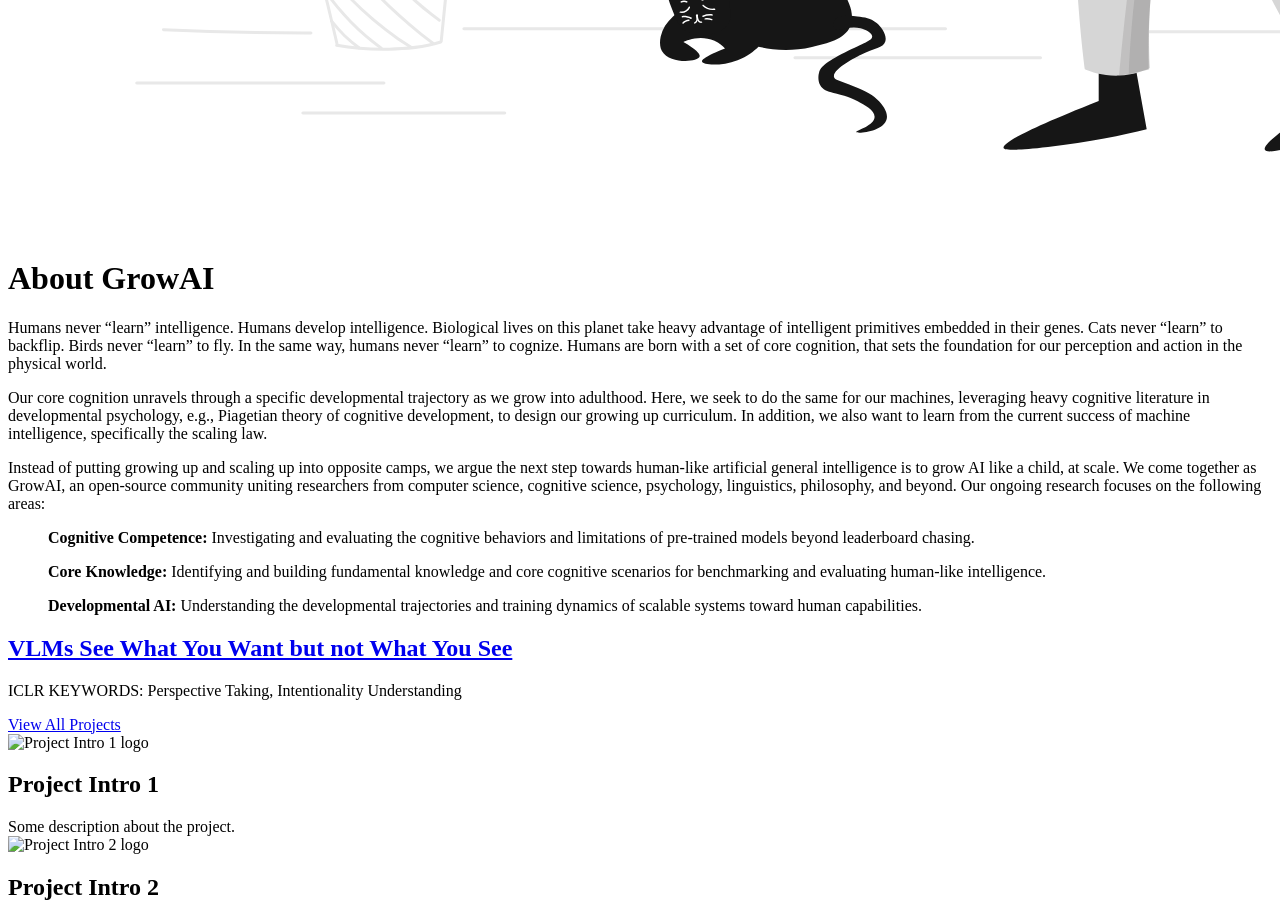
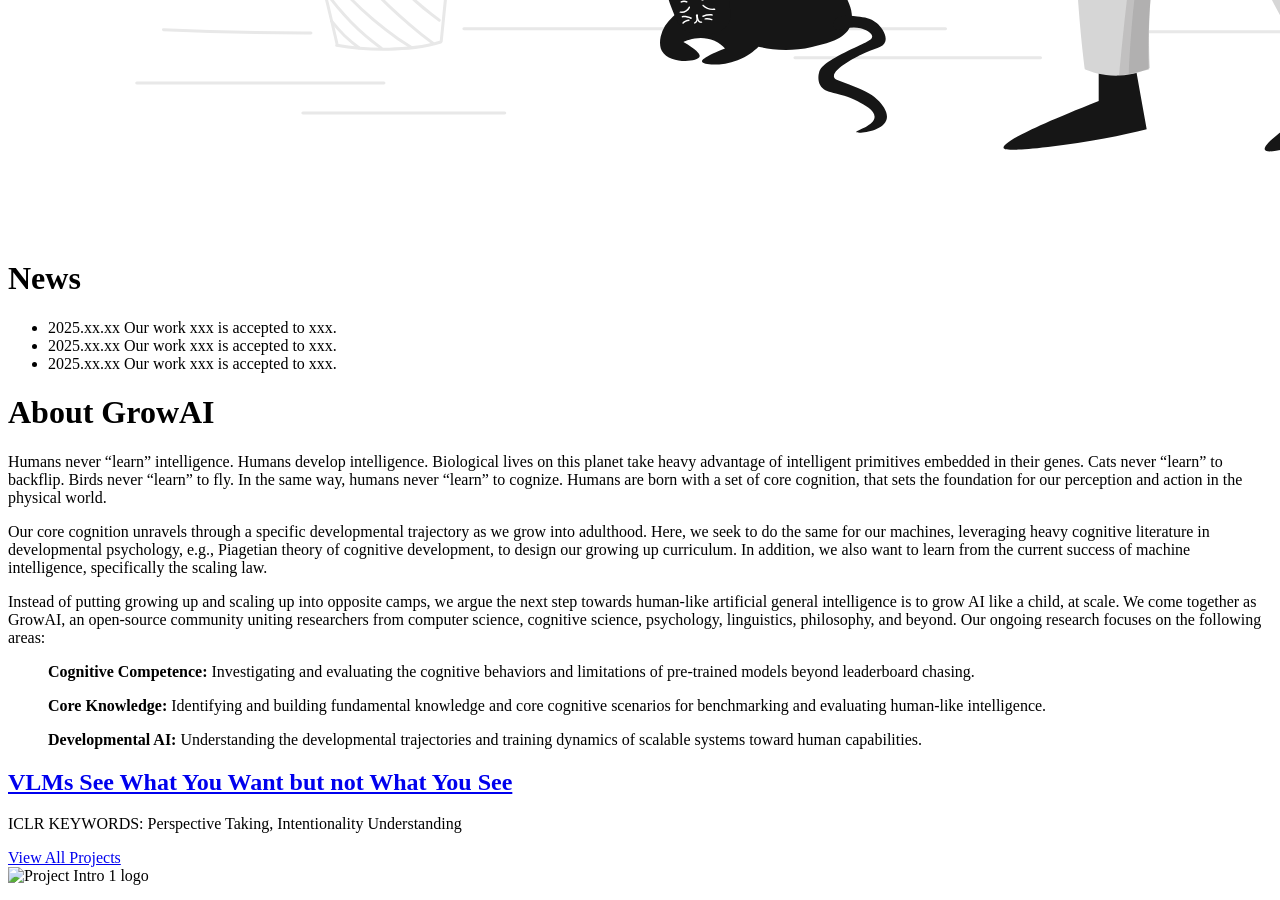
Before and after one commit to grow-ai-like-a-child/grow-ai-like-a-child.github.io, a Jekyll site: the page built from index.md, in a window 1280 px wide and 900 px high, scrolled down 1307 px. Built offline with Jekyll 4.4.1, drawn with Linux system fonts in a browser that asks for light colours.

Commit message:
modify layout

```diff
--- a/index.md
+++ b/index.md
@@ -7,6 +7,11 @@
 intro_image_hide_on_mobile: true
 show_call_box: true
 ---
+# News
+- 2025.xx.xx Our work xxx is accepted to xxx.
+- 2025.xx.xx Our work xxx is accepted to xxx.
+- 2025.xx.xx Our work xxx is accepted to xxx.
+
 
 # About GrowAI
 
```
